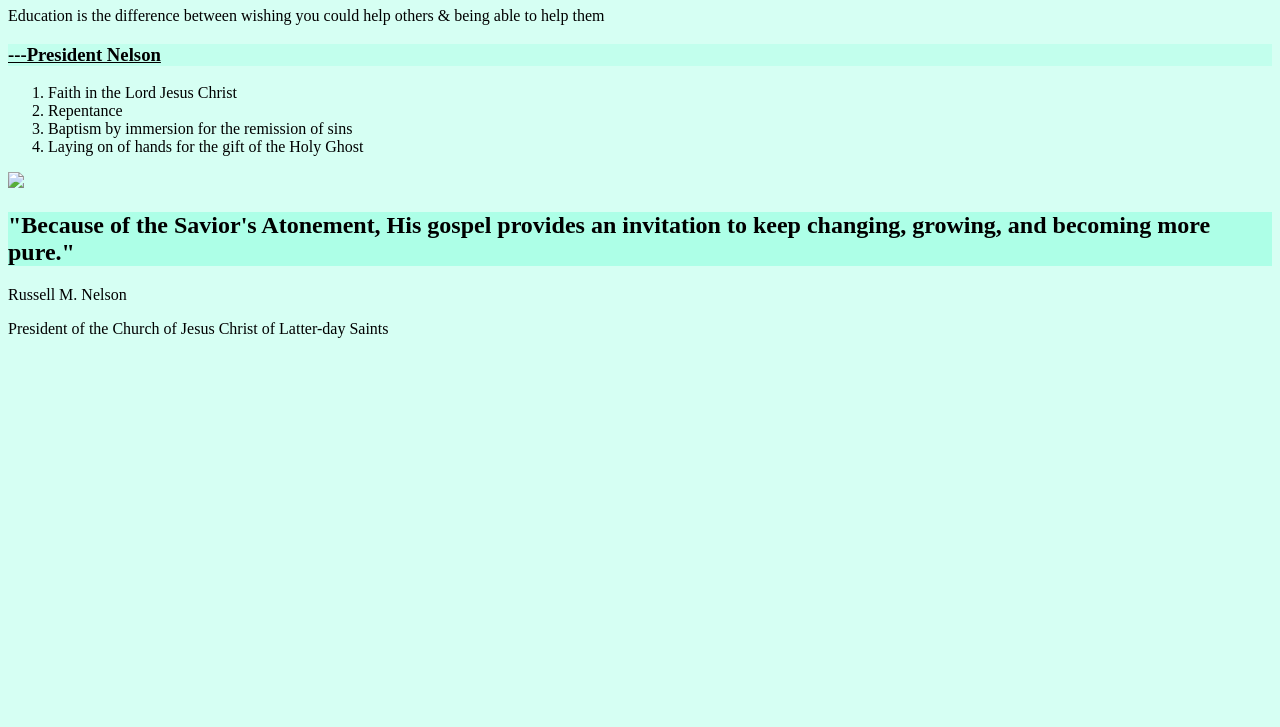
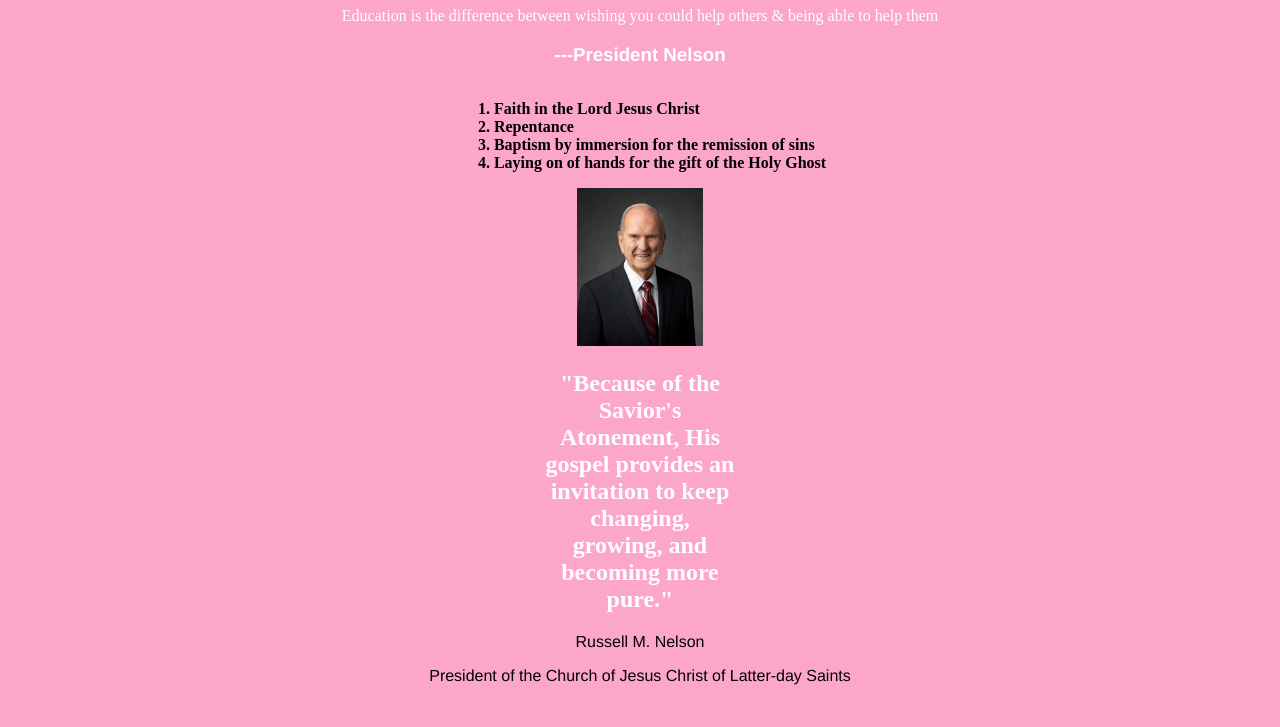
Before and after one commit to lwright2000/wdd130, a plain HTML site: page ICE_Challenges/W04_ICE/W04_ICE/index.html in a window 1280 px wide. Shown: the part 73-800 px from the top of the page. Drawn offline with Linux system fonts and the light colour scheme; files that its build step writes are made by us from their sources; a web font is replaced by a local one.

Commit message:
pathway updates

```diff
--- a/ICE_Challenges/W04_ICE/W04_ICE/index.html
+++ b/ICE_Challenges/W04_ICE/W04_ICE/index.html
@@ -5,8 +5,8 @@
     <meta http-equiv="X-UA-Compatible" content="IE=edge">
     <meta name="viewport" content="width=device-width, initial-scale=1.0">
     <title>W04_ICE Challenge</title>
-    <link rel="stylesheet" href="/wdd130master/W04_ICE/styles.css/styles.css">
-    <link type="text/css" rel="stylesheet" href="/wdd130master/W04_ICE/styles.css/styles.css" />
+    <link rel="stylesheet" href="styles.css/styles.css">
+    <link type="text/css" rel="stylesheet" href="styles.css/styles.css" />
 </head>
 <body>
     <div id="toptext">
@@ -23,7 +23,7 @@
     </ol>
     </div id="toptext">
     <div id="photo">
-    <img id="nelson" src="wdd130master/W04_ICE/images/nelson.png" width="10%">
+    <img id="nelson" src="images/nelson.png" width="10%">
     </div id="photo">
     <div id="whitetext2">
     <h2>"Because of the Savior's Atonement, His gospel provides an invitation to keep changing, growing, and becoming more pure."</h2>
```
Also changed, not shown: index.html (+2 -1 lines).
